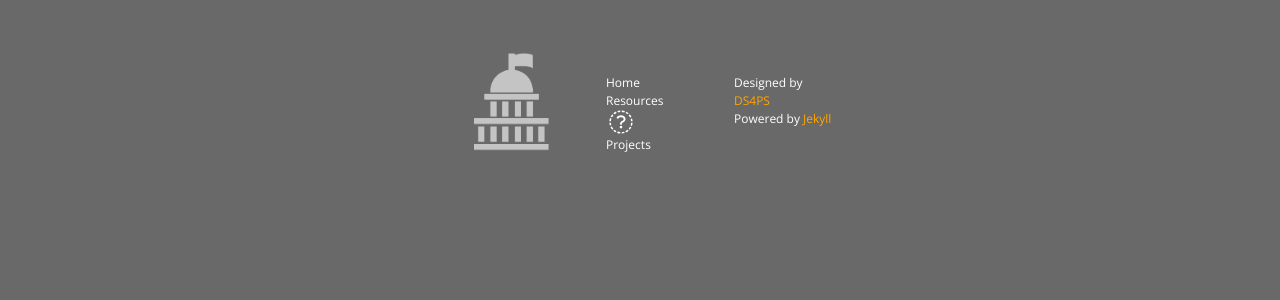
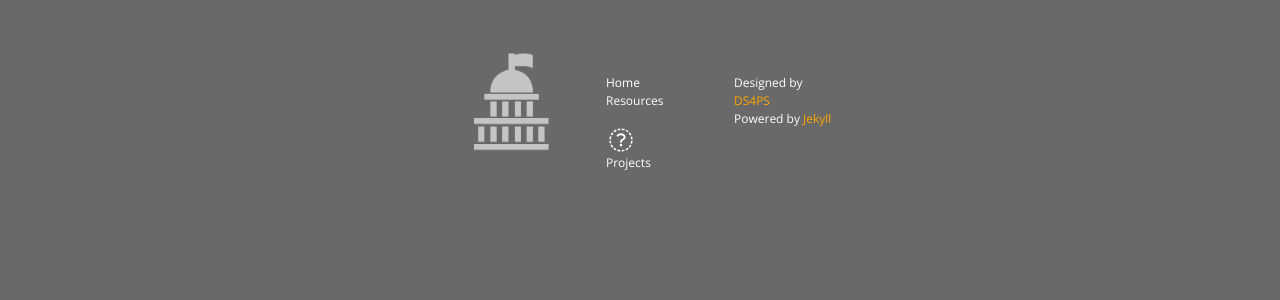
Before and after one commit to DS4PS/ds4ps_dev_site, a Jekyll site: the page built from index.html, in a window 1280 px wide. Shown: the part 1115-1415 px from the top of the page. Built offline with Jekyll 4.4.1, drawn with Linux system fonts in a browser that asks for light colours; nearby versions of some CDN libraries; library files that are not in the unit come from our copies.

Commit message:
Update footer.html

```diff
--- a/_includes/footer.html
+++ b/_includes/footer.html
@@ -30,7 +30,7 @@
           {% endif %}
         {% endfor %}
 
-        <li></li>
+        <li><br></li>
 
         <li>
         <a href="https://github.com/DS4PS/" target="_blank">
```
